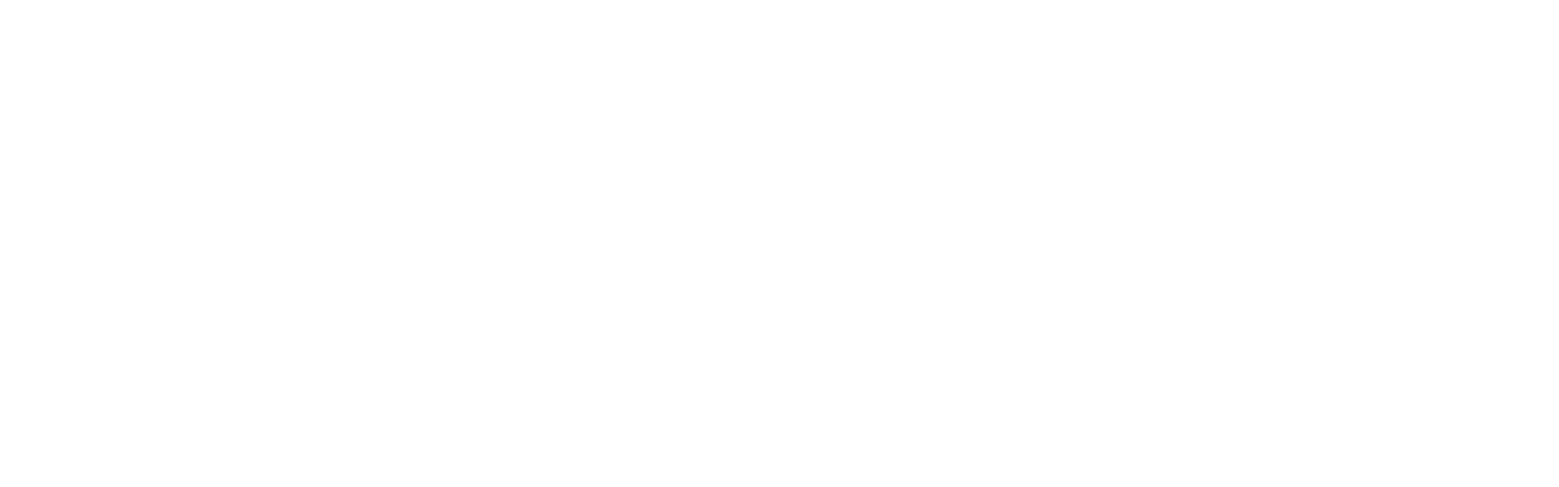
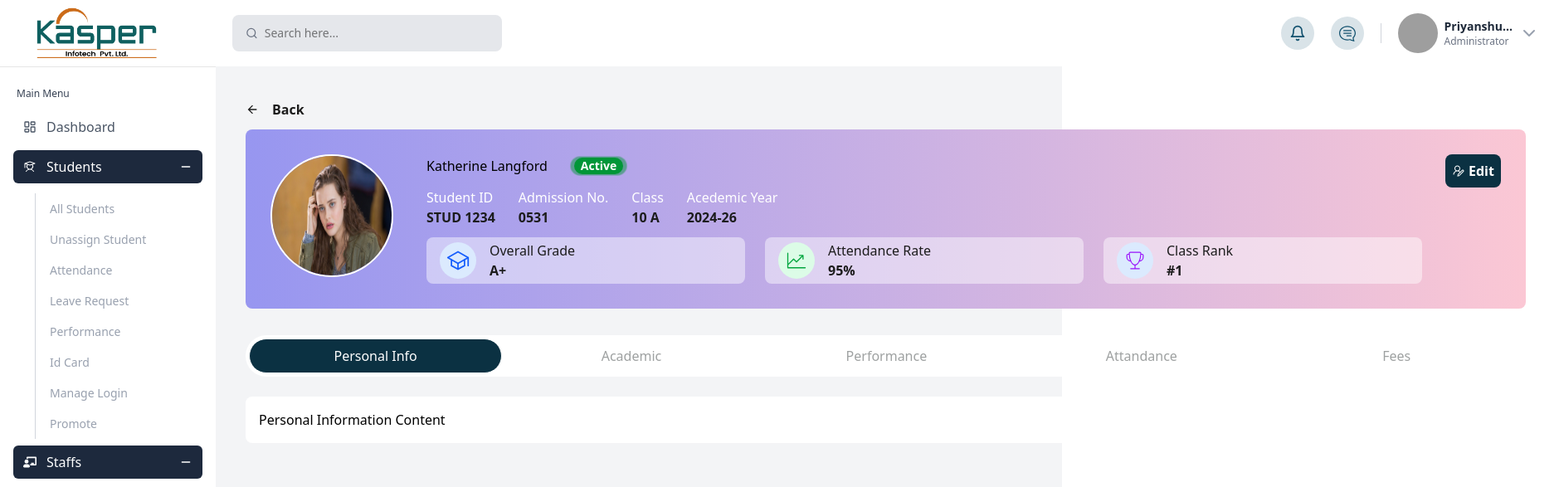
Before and after one commit to codesaurabhk/SMS_new, a React (Vite) app in the folder client/: page /Studentdetails in a window 1280 px wide. Before the commit this address had no page. Shown: the top 587 px of the page at 83% size, 1879 px wide, since content can reach past the window. Built offline with nearby package versions, Linux system fonts and the light colour scheme; grey boxes are pictures that could not be loaded.

Commit message:
switch case

```diff
--- a/client/src/CSS/Style.css
+++ b/client/src/CSS/Style.css
@@ -190,3 +190,37 @@
   justify-content: center;
   color: #696969;
 }
+
+/* <------------------------------------ studentDetails ---------------------------------------> */
+
+@keyframes spread {
+  0% {
+    transform: scale(0.8);
+    opacity: 0.2;
+  }
+  50% {
+    transform: scale(1.2);
+    opacity: 0.35;
+  }
+  100% {
+    transform: scale(0.8);
+    opacity: 0.5;
+  }
+}
+
+.animate-spread {
+  animation: spread 2s ease-in-out infinite;
+  transform-origin: center;
+}
+
+/*
+@keyframes spread {
+  0%, 100% {
+    transform: scale(1);
+    opacity: 0.2;
+  }
+  50% {
+    transform: scale(1.15);
+    opacity: 0.3;
+  }
+} */
--- a/client/src/page/Student/Student.jsx
+++ b/client/src/page/Student/Student.jsx
@@ -34,6 +34,10 @@
 import gamora from "../../assets/images/gamora.jpg";
 import emma from "../../assets/images/emma.jpg";
 import Pagination from "../../components/Pagination";
+import { Link } from "react-router-dom";
+
+
+
 
 const cardData = [
   {
@@ -362,13 +366,15 @@
                   </th>
                 </tr>
               </thead>
-              {studentData.map((item, index) => (
-                <tbody key={index} className="border-b border-[#e6e6e6]">
-                  <tr>
+
+                <tbody>
+                  {studentData.map((item, index) => (
+                  <tr key={index} onClick={() => Navigate("/StudentDetails")} className="border-b border-[#e6e6e6]">
                     <td className="px-4 py-3 text-left text-sm font-semibold flex gap-3 items-center">
                       <input type="checkbox" />
-
-                      <div className="w-10 h-10 rounded-full overflow-hidden">
+                      <Link to='/StudentDetails'>
+                      <div className="flex gap-4">
+                        <div className="w-10 h-10 rounded-full overflow-hidden">
                         <img
                           src={item.img}
                           alt=""
@@ -385,31 +391,39 @@
                           {item.studentId}
                         </span>
                       </div>
+                      </div>
+                      </Link>
+
                     </td>
 
                     <td className="px-4 py-3 text-left text-sm font-semibold">
+                      <Link to='/StudentDetails'>
                       {item.class}
+                      </Link>
+
                     </td>
                     <td className="px-4 py-3 text-left text-sm font-semibold">
+                      <Link to='/StudentDetails'>
                       {item.parent}
+                      </Link>
                     </td>
                     <td className="px-4 py-3 text-left text-sm font-semibold">
-                      {item.number}
+                      <Link to='/StudentDetails'>{item.number}</Link>
                     </td>
                     <td className="px-4 py-3 text-left text-sm font-semibold">
                        <span className={`inline-flex items-center gap-1 px-3 py-1 rounded-full text-xs font-semibold ${statusStyle[item.status] || "bg-gray-100 text-gray-600"}`}>
-                        <span className="text-sm leading-none">•{item.status}</span>
+                        <span className="text-sm leading-none"><Link to="/StudentDetails">•{item.status}</Link></span>
                        </span>
                     </td>
                     <td className="px-4 py-3 text-left text-sm font-semibold flex gap-3 ">
-                      <CgProfile className="w-5 h-5 text-[#9C9C9C]" />
+                      <Link to='/StudentDetails'><CgProfile className="w-5 h-5 text-[#9C9C9C]" /></Link>
                       <FiEdit className="w-5 h-5 text-[#9C9C9C]" />
                       <FaRegFileAlt className="w-5 h-5 text-[#9C9C9C]" />
                       <RiDeleteBin5Line className="w-5 h-5 text-[#FF4B4B]" />
                     </td>
                   </tr>
+                  ))}
                 </tbody>
-              ))}
             </table>
           </div>
         </div>
--- /dev/null
+++ b/client/src/page/Student/StudentDetails.jsx
@@ -0,0 +1,193 @@
+import React, { useState } from "react";
+import "../../CSS/Style.css";
+import "../../components/DetailsContent";
+
+/* <------------------------------- icon ------------------------------> */
+import { IoMdArrowBack } from "react-icons/io";
+import { IoSchoolOutline } from "react-icons/io5";
+import { CiTrophy } from "react-icons/ci";
+import { PiChartLineUpLight } from "react-icons/pi";
+import { LiaUserEditSolid } from "react-icons/lia";
+
+/** <------------------------------------ images -------------------------------> */
+import langford from "../../assets/images/langford.jpg";
+
+function DetailsContent({ active }) {
+  switch (active) {
+    case "Personal Info":
+      return <div>Personal Information Content</div>;
+
+    case "Academic":
+      return <div>Academic Details Content</div>;
+
+    case "Performance":
+      return <div>Performance Report Content</div>;
+
+    case "Attandance":
+      return <div>Attendance Content</div>;
+
+    case "Fees":
+      return <div>Fees Details Content</div>;
+
+    default:
+      return null;
+  }
+}
+
+function StudentDetails() {
+  const [active, setActive] = useState("Personal Info");
+
+
+
+  const baseBtn = "gap-8 flex justify-around w-full items-center";
+
+  const activeBtn =
+    "bg-[#0B3142] text-[#FFFFFF] border rounded-full px-25 py-2 gap-8";
+
+  const inactiveBtn =
+    "text-[#9EA1A1] px-15 py-2 hover:bg-[#e6e6e6] rounded-full px-25 py-2 gap-8";
+
+  return (
+    <div className="p-4">
+      <div className="flex gap-4 items-center text-[#1C1C1C] font-semibold">
+        <span>
+          <IoMdArrowBack />
+        </span>
+        <span>Back</span>
+      </div>
+
+      <div className="mt-3 p-7.5 rounded-lg w-full bg-linear-to-r from-[#9796F0] to-[#FBC7D4] flex gap-7 justify-between">
+        <div className="flex justify-start gap-7">
+          <div className="w-40">
+            <div className="rounded-full h-37 w-37 border-2 border-[#ffffff] overflow-hidden">
+              <img
+                src={langford}
+                alt="langford"
+                className="w-full h-full object-fill "
+              />
+            </div>
+          </div>
+
+          <div className="w-300 ">
+            <div className="flex gap-5 items-center flex-1 w-full">
+              <span>Katherine Langford</span>
+
+              <div className="relative inline-flex items-center px-3 py-1 rounded-full overflow-hidden">
+                <span className="absolute inset-0 bg-[#009638] rounded-full animate-spread"></span>
+                <span className="relative z-10 bg-[#009638] text-white text-sm font-semibold rounded-full px-2">
+                  Active
+                </span>
+              </div>
+            </div>
+            <div className="flex gap-7 mt-3 w-full">
+              <div className="flex flex-col">
+                <span className="text-white font-normal">Student ID</span>
+                <span className="font-semibold text-[#1C1C1C]">STUD 1234</span>
+              </div>
+              <div className="flex flex-col">
+                <span className="text-white font-normal">Admission No.</span>
+                <span className="font-semibold text-[#1C1C1C]">0531</span>
+              </div>
+              <div className="flex flex-col">
+                <span className="text-white font-normal">Class</span>
+                <span className="font-semibold text-[#1C1C1C]">10 A</span>
+              </div>
+              <div className="flex flex-col">
+                <span className="text-white font-normal">Acedemic Year</span>
+                <span className="font-semibold text-[#1C1C1C]">2024-26</span>
+              </div>
+            </div>
+
+            <div className="mt-3 w-full flex justify-between gap-6">
+              <div className="bg-[#ffffff73] px-4 py-1 rounded-lg w-full items-center">
+                <div className="flex gap-4 items-center">
+                  <div className="bg-[#DBEAFE] p-2 rounded-full">
+                    <span>
+                      <IoSchoolOutline size={28} className="text-[#155DFC]" />
+                    </span>
+                  </div>
+                  <div className="flex flex-col text-[#1C1C1C] ">
+                    <span className="font-normal">Overall Grade</span>
+                    <span className="font-semibold">A+</span>
+                  </div>
+                </div>
+              </div>
+              <div className="bg-[#ffffff73] px-4 py-1 items-center rounded-lg w-full">
+                <div className="flex gap-4 items-center">
+                  <div className="bg-[#DCFCE7] p-2 rounded-full">
+                    <span>
+                      <PiChartLineUpLight
+                        size={28}
+                        className="text-[#00A63E] "
+                      />
+                    </span>
+                  </div>
+                  <div className="flex flex-col text-[#1C1C1C] ">
+                    <span className="font-normal">Attendance Rate</span>
+                    <span className="font-semibold">95%</span>
+                  </div>
+                </div>
+              </div>
+              <div className="bg-[#ffffff73] items-center px-4 py-1 rounded-lg w-full">
+                <div className="flex gap-4 items-center">
+                  <div className="bg-[#DBEAFE] p-2 rounded-full">
+                    <span>
+                      <CiTrophy
+                        size={28}
+                        className="text-[#9810FA] font-semibold"
+                      />
+                    </span>
+                  </div>
+                  <div className="flex flex-col text-[#1C1C1C] ">
+                    <span className="font-normal">Class Rank</span>
+                    <span className="font-semibold">#1</span>
+                  </div>
+                </div>
+              </div>
+            </div>
+          </div>
+        </div>
+
+        <div>
+          <div className=" bg-[#0B3142] p-2 rounded-lg ">
+            <button className="flex  gap-1 items-center text-[#ffffff] font-semibold">
+              <span className="font-semibold">
+                <LiaUserEditSolid className="text-[#ffffff]" />
+              </span>
+              Edit
+            </button>
+          </div>
+        </div>
+      </div>
+
+      {/* <------------------------------------------------------ filter ------------------------------------------------> */}
+      <div className="w-full mt-8 bg-white rounded-full">
+        <div className="flex items-center rounded-2xl p-1 justify-around gap-1">
+          {[
+            "Personal Info",
+            "Academic",
+            "Performance",
+            "Attandance",
+            "Fees",
+          ].map((item) => (
+            <button
+              key={item}
+              onClick={() => setActive(item)}
+              className={`${baseBtn} ${
+                active === item ? activeBtn : inactiveBtn
+              }`}
+            >
+              {item}
+            </button>
+          ))}
+        </div>
+      </div>
+
+      <div className="mt-6 p-4 bg-white rounded-lg">
+        <DetailsContent active={active} />
+      </div>
+    </div>
+  );
+}
+
+export default StudentDetails;
--- a/client/src/router/AppRouter.jsx
+++ b/client/src/router/AppRouter.jsx
@@ -39,6 +39,7 @@
 import Calendar from "../page/Events&Calender/Calender.jsx";
 import Events from "../page/Events&Calender/Events.jsx";
 import UpcomingEvents from "../page/Events&Calender/UpcomingEvents.jsx";
+import StudentDetails from "../page/Student/StudentDetails.jsx";
 
 
 
@@ -55,6 +56,7 @@
           <Route path="/dashboard" element={<Dashboard />} />
             {/* // student routes */}
           <Route path="students" element={<Student/>} />
+          <Route path="Studentdetails" element={<StudentDetails/>} />
           <Route path="unassign-students" element={<UnassignStudent/>} />
           <Route path="attendance" element={<Attendance/>} />
           <Route path="leave-request" element={<LeaveRequest/>} />
```
